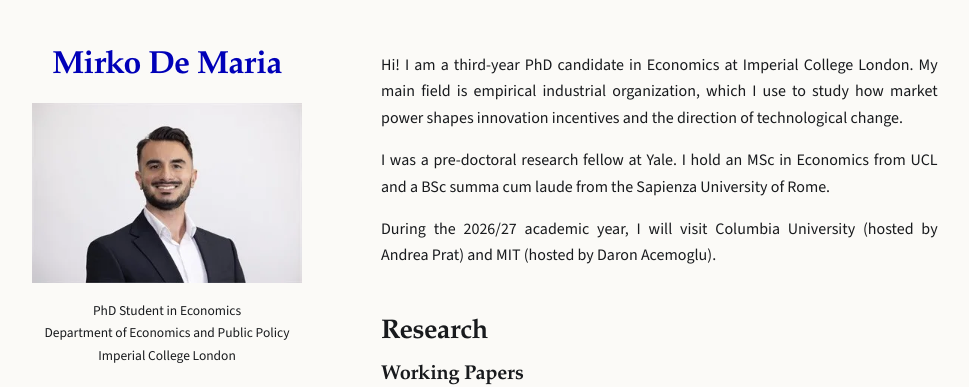
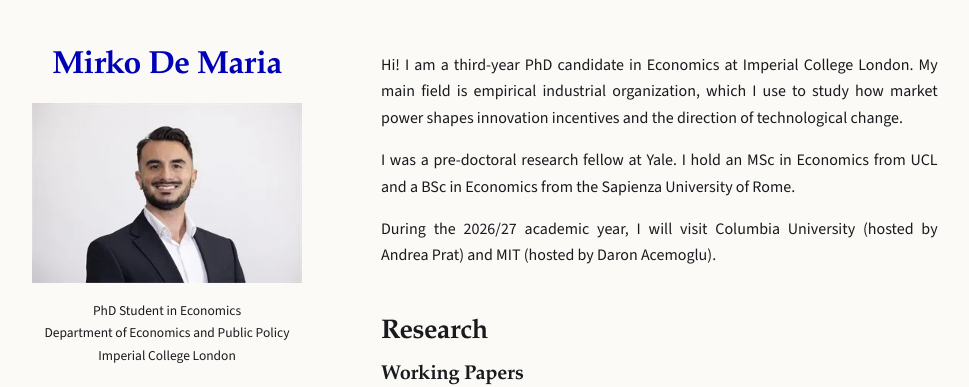
Before and after one commit to mirkodemaria/mirkodemaria.github.io, a Jekyll site: the page built from index.md, in a window 1280 px wide and 1301 px high. Shown: the top 387 px of the window, without its empty margins (147-1116 px from the left). Built offline with Jekyll 4.4.1, drawn with Linux system fonts in a browser that asks for light colours; some web fonts are replaced; part of the change alters nothing that is shown.

```diff
--- a/_layouts/default.html
+++ b/_layouts/default.html
@@ -63,7 +63,7 @@
         {% if site.show_downloads %}
           <nav class="profile-links" aria-label="Profile links">
             <ul class="downloads">
-              <li><a href="https://drive.google.com/file/d/1mfbMPIsZXSdffMehP3dIL7J3stLIOzgZ/view">CV</a></li>
+              <li><a href="/cv/mirkodemaria_cv_october_2026.pdf">CV</a></li>
               <li><a href="mailto:m.de-maria@imperial.ac.uk">Contact</a></li>
               <li><a href="https://github.com/mirkodemaria" rel="me">GitHub</a></li>
               <li><a href="https://www.linkedin.com/in/mirko-de-maria/" rel="me">LinkedIn</a></li>
--- a/index.md
+++ b/index.md
@@ -6,7 +6,7 @@ layout: default
 Hi! I am a third-year PhD candidate in Economics at Imperial College London. My main field is empirical industrial organization, which I use to study how market power shapes innovation incentives and the direction of technological change.
 </p>
 
-I was a pre-doctoral research fellow at Yale. I hold an MSc in Economics from UCL and a BSc summa cum laude from the Sapienza University of Rome.
+I was a pre-doctoral research fellow at Yale. I hold an MSc in Economics from UCL and a BSc in Economics from the Sapienza University of Rome.
 <!-- I am originally from Rome, Italy. -->
 
 <!-- My research is financially supported by both the LISS DTP Scholarship and the President's PhD Scholarship. -->
@@ -29,7 +29,7 @@ During the 2026/27 academic year, I will visit Columbia University (hosted by An
 
   <div id="abstract-interlocking" class="paper-action-panel abstract-panel" aria-labelledby="abstract-interlocking-button" hidden>
     <p class="paper-abstract">
-    This paper quantifies how shared board members at competing companies affect innovation. To account for persistent differences in board member ability, I introduce a new empirical strategy that relies on using estimated board member fixed effects from the AKM model as control variables in a second stage. I show that board interlocks are associated with higher innovative output, which is matched by a parallel increase in cross citations between the two interlocked partners. However, this increase in patent counts is concentrated in continuation patents, which are associated with strategic patenting motives. Furthermore, the cross citations go increasingly towards partner patents that are older, more prominent, and not technologically proximate to the citing patent. Therefore, while board interlocks do increase patents, this paper points to strategic patenting behavior being the dominant mechanism as opposed to technological learning.
+    Connections between competing companies usually affect innovation, but their net effects and mechanisms remain unclear. This paper studies these effects by analyzing a prevalent type of corporate connection: shared board members. To account for persistent differences in board member ability, I introduce a new empirical strategy that uses estimated board member fixed effects from the AKM model as control variables in a second stage. I find that interlocked firms innovate more and cite their interlocked partners’ patents more often. However, these new patents do not have higher market-based values and are increasingly likely to be continuation patents. Cross citations also shift increasingly toward older and more technologically distant partner patents.
     </p>
   </div>
 
```
Also changed, not shown: 7 other files.
